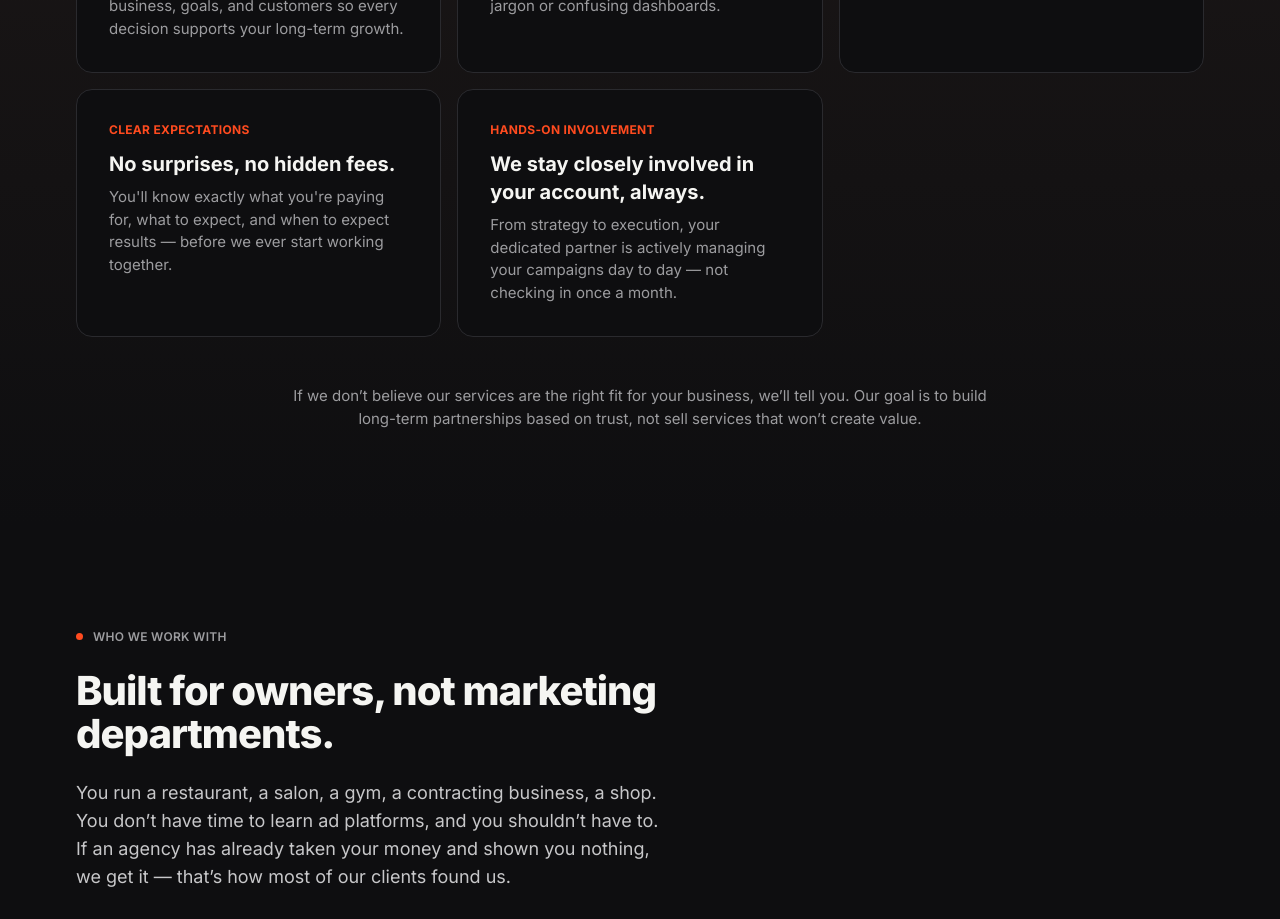
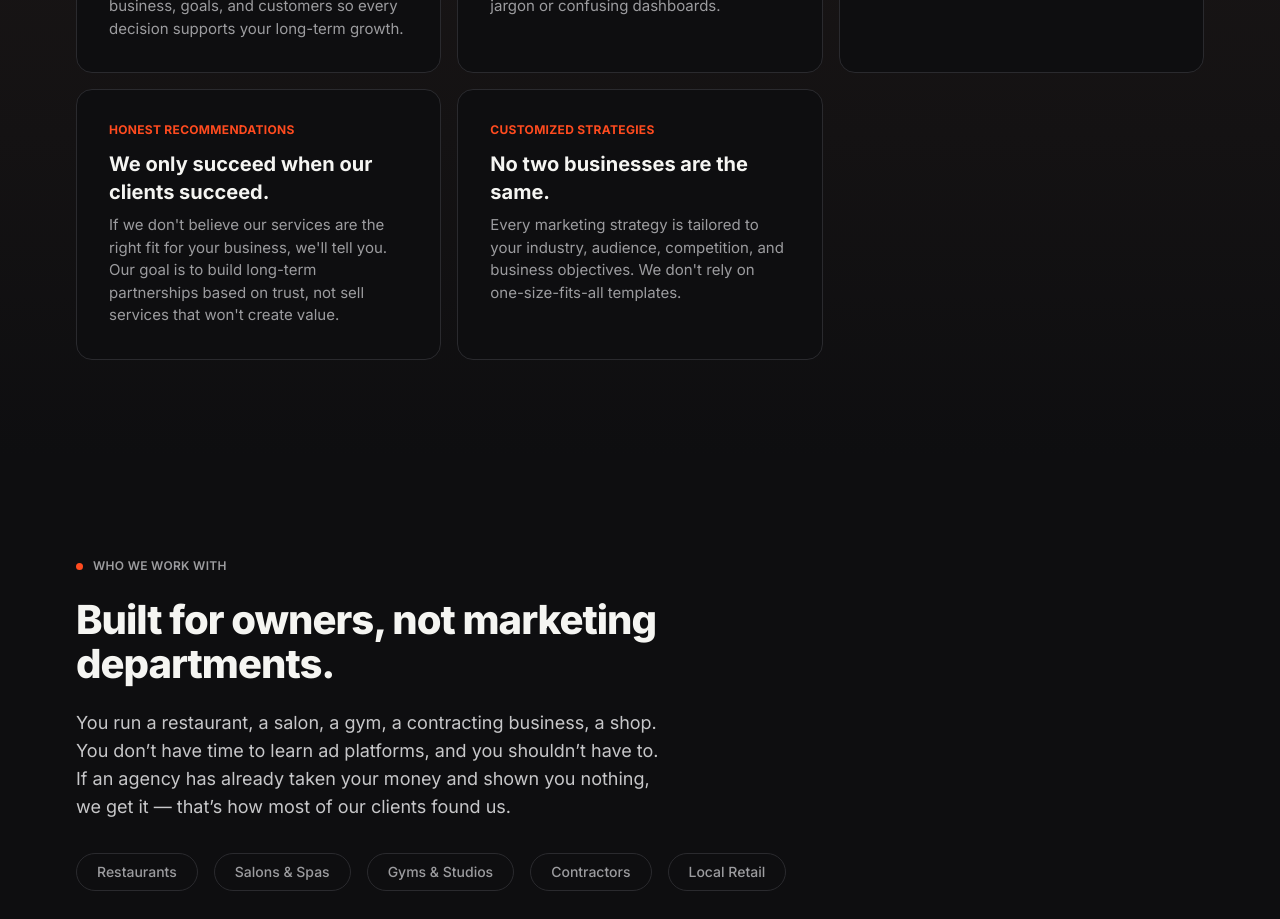
Before and after one commit to smohen985-ux/mm-digital-site, a Next.js app: page /mm-digital-site/ in a window 1280 px wide. Shown: the part 5180-6099 px from the top of the page. Built offline with nearby package versions, Linux system fonts and the light colour scheme.

Commit message:
Update HowWeWork.tsx

```diff
--- a/src/components/HowWeWork.tsx
+++ b/src/components/HowWeWork.tsx
@@ -17,14 +17,14 @@ const CARDS = [
     body: "Digital marketing isn't “set and forget.” We monitor performance, analyze results, and continually optimize campaigns to maximize your return on investment.",
   },
   {
-    label: "Clear Expectations",
-    title: "No surprises, no hidden fees.",
-    body: "You'll know exactly what you're paying for, what to expect, and when to expect results — before we ever start working together.",
+    label: "Honest Recommendations",
+    title: "We only succeed when our clients succeed.",
+    body: "If we don't believe our services are the right fit for your business, we'll tell you. Our goal is to build long-term partnerships based on trust, not sell services that won't create value.",
   },
   {
-    label: "Hands-On Involvement",
-    title: "We stay closely involved in your account, always.",
-    body: "From strategy to execution, your dedicated partner is actively managing your campaigns day to day — not checking in once a month.",
+    label: "Customized Strategies",
+    title: "No two businesses are the same.",
+    body: "Every marketing strategy is tailored to your industry, audience, competition, and business objectives. We don't rely on one-size-fits-all templates.",
   },
 ];
 
@@ -59,12 +59,6 @@ export default function HowWeWork() {
             </Reveal>
           ))}
         </div>
-
-        <Reveal index={5} as="p" className="mx-auto mt-12 max-w-[720px] text-center text-[15px] text-muted">
-          If we don&rsquo;t believe our services are the right fit for your business, we&rsquo;ll
-          tell you. Our goal is to build long-term partnerships based on trust, not sell services
-          that won&rsquo;t create value.
-        </Reveal>
       </div>
     </section>
   );
```
